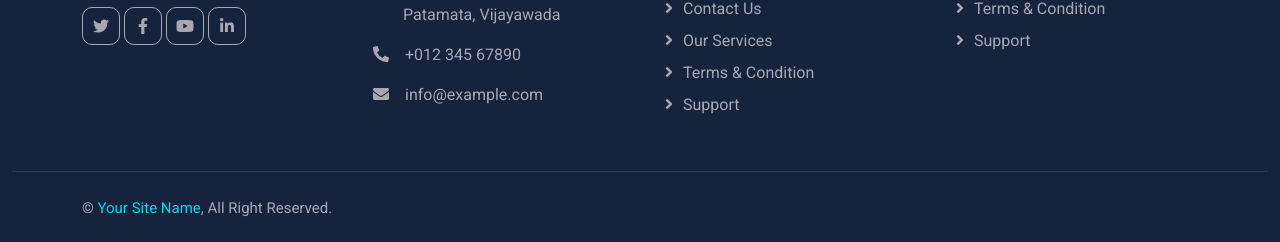
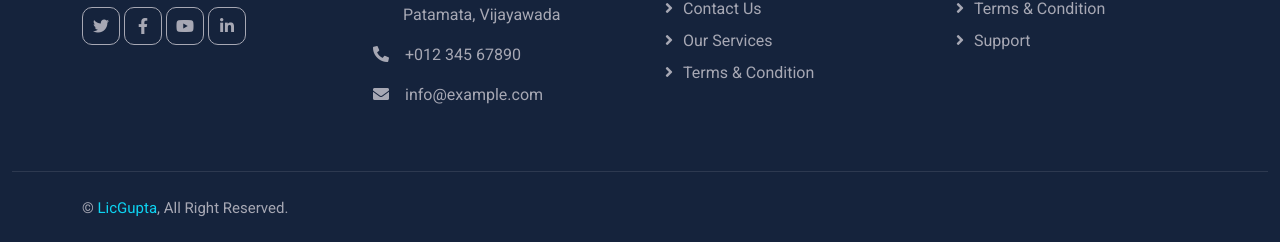
Before and after one commit to DT7Solutions/Gupta-lic, a plain HTML site: page contact.html in a window 1280 px wide. Shown: the part 1232-1474 px from the top of the page. Drawn offline with nearby package versions, Linux system fonts and the light colour scheme.

Commit message:
sitename update

```diff
--- a/contact.html
+++ b/contact.html
@@ -2,13 +2,14 @@
 <html lang="en">
   <head>
     <meta charset="utf-8" />
-    <title>Insure - Insurance HTML Template</title>
+    <title>Lic-Gupta</title>
     <meta content="width=device-width, initial-scale=1.0" name="viewport" />
     <meta content="" name="keywords" />
     <meta content="" name="description" />
 
     <!-- Favicon -->
-    <link href="img/favicon.ico" rel="icon" />
+    <!-- <link href="img/favicon.ico" rel="icon" /> -->
+    <link href="img/life-insurance.png" rel="icon" />
 
     <!-- Google Web Fonts -->
     <link rel="preconnect" href="https://fonts.googleapis.com" />
@@ -366,7 +367,7 @@
             <a class="btn btn-link" href="">Contact Us</a>
             <a class="btn btn-link" href="">Our Services</a>
             <a class="btn btn-link" href="">Terms & Condition</a>
-            <a class="btn btn-link" href="">Support</a>
+
           </div>
           <div class="col-lg-3 col-md-6">
             <h5 class="text-light mb-4">Newsletter</h5>
@@ -382,7 +383,7 @@
         <div class="container">
           <div class="row">
             <div class="col-md-6 text-center text-md-start mb-3 mb-md-0">
-              &copy; <a href="#">Your Site Name</a>, All Right Reserved.
+              &copy; <a href="#">LicGupta</a>, All Right Reserved.
             </div>
             <div class="col-md-6 text-center text-md-end">
               <!--/*** This template is free as long as you keep the footer author’s credit link/attribution link/backlink. If you'd like to use the template without the footer author’s credit link/attribution link/backlink, you can purchase the Credit Removal License from "https://htmlcodex.com/credit-removal". Thank you for your support. ***/-->
```
Also changed, not shown: about.html (+5 -4 lines), index.html (+4 -2 lines), service.html (+5 -4 lines).
